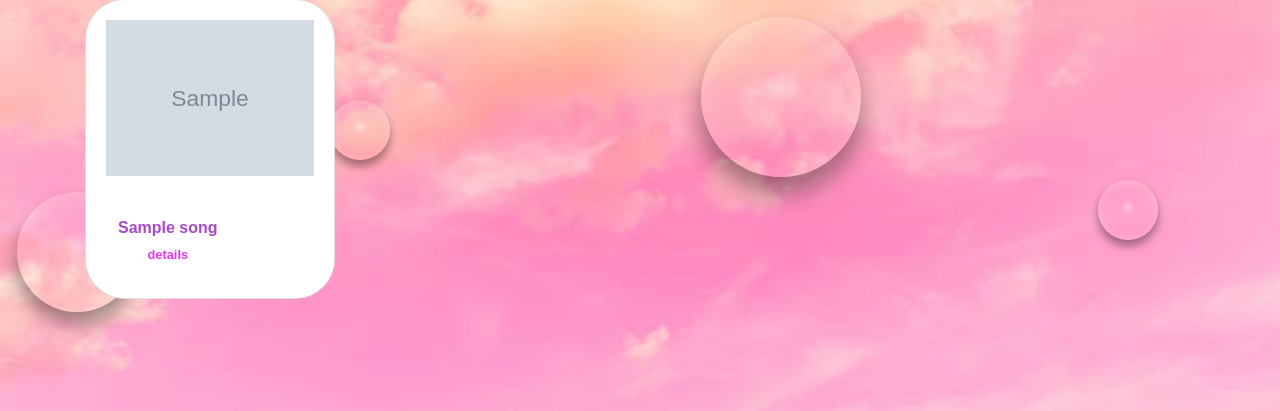
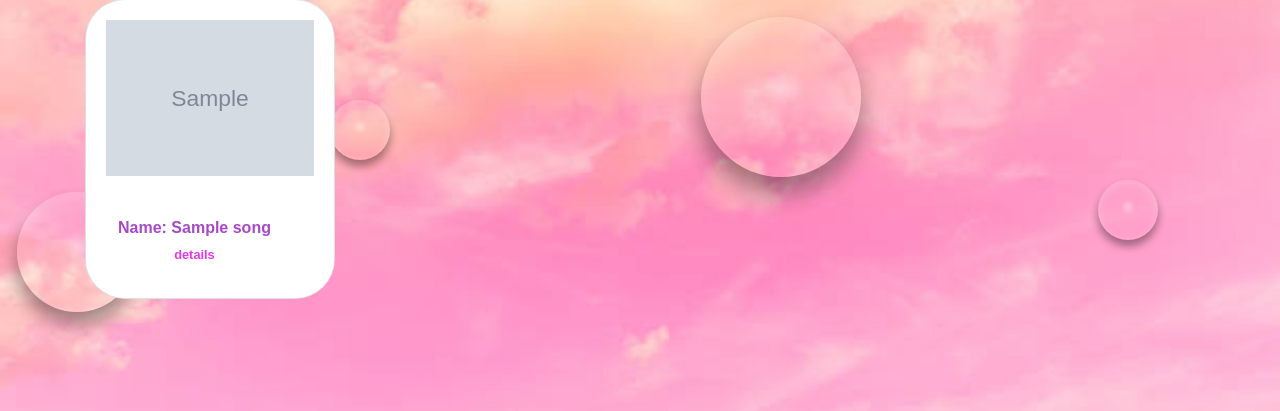
Before and after one commit to phumiwit/Application-for-automatic-music-genre-classification, a Django app: template musicgenreapp/myapp/templates/topsong1.html in a window 1280 px wide. Shown: the part 286-697 px from the top of the page. Run offline with Django 4.2, Linux system fonts and the light colour scheme; the template is opened without the code that fills it: most values are stand-ins (such as "Sample title", 1, 10 or a date in 2020); grey boxes marked "Sample" are stand-in pictures; some libraries are stand-ins or nearby versions.

Commit message:
Update topsong1.html

```diff
--- a/musicgenreapp/myapp/templates/topsong1.html
+++ b/musicgenreapp/myapp/templates/topsong1.html
@@ -421,7 +421,7 @@
   <br/>
   <div class="container">
     <div class="row">
-      {% for song in song_data %}
+       {% for song in song_data %}
         <div class="col-3">
             <div class="card">
                 <img src="{{song.album_image_url}}" class="card__image" alt="{{ collection.collectionname }}" />
@@ -430,11 +430,11 @@
                     <svg class="card__arc" xmlns="http://www.w3.org/2000/svg"><path /></svg>
                      <!-- <img class="card__thumb" src="{{ collection.image.url }}" alt="" /> -->
                     <div class="card__header-text">
-                      <h3 class="card__title">{{song.song_name}}</h3>
+                      <h3 class="card__title">Name: {{song.song_name}}</h3>
                       <span class="card__status">details</span>
                     </div>
                   </div>
-                  <p class="card__description" >{{song.artist_name}}<br>{{song.genres}}</fr></p>
+                  <p class="card__description" >Artistname: {{song.artist_name}}<br>Genre: {{song.genres}}</fr></p>
                 </div>
                 <br>
               </div>
```
